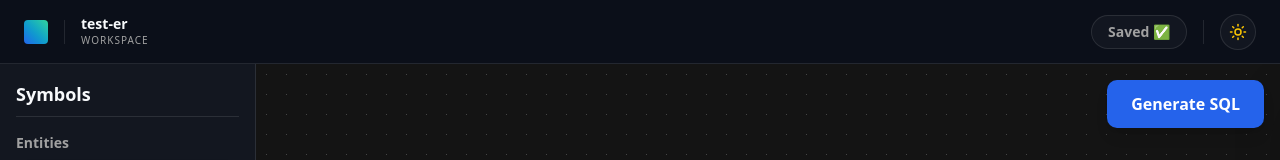
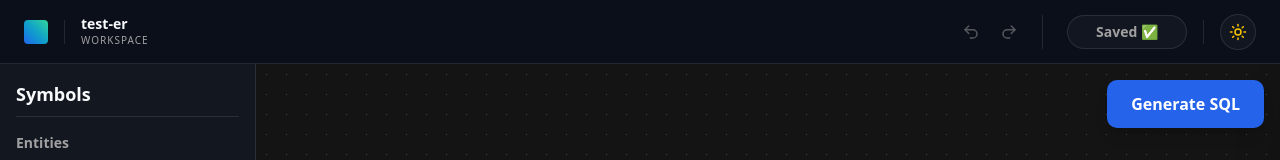
Before and after one commit to innovate-with-ravi/db_designer, a Next.js app: page /editor/1 in a window 1280 px wide. Shown: the top 160 px of the page. Built offline with nearby package versions, Linux system fonts and the light colour scheme; no server answers.

Commit message:
Undo Redo added in Editor

```diff
--- a/app/components/Editor/EditorHeader.tsx
+++ b/app/components/Editor/EditorHeader.tsx
@@ -5,6 +5,11 @@ import { saveDiagram } from "@/action/saveDiagram";
 import { useRouter } from 'next/navigation'
 import Link from "next/link";
 import ThemeToggle from "@/app/components/ThemeToggle";
+
+// Notice we use `useStore` here to make the buttons re-render when history states change
+import { useStore } from 'zustand';
+import { Undo2, Redo2 } from 'lucide-react'; // Make sure to import these!
+import useDiagramStore from "@/store/useDiagramStore";
 
 type EditorHeaderProps = {
     id: string;
@@ -16,7 +21,7 @@ type EditorHeaderProps = {
 export default function EditorHeader({ id, title, nodes, edges }: EditorHeaderProps) {
     const [isPending, startTransition] = useTransition();
     const router = useRouter();
-    const [syncStatus, setSyncStatus] = useState<"Saved ✅" | "Unsaved changes..." | "Saving...">("Saved ✅");
+    const [syncStatus, setSyncStatus] = useState<"Saved ✅" | "Unsaved" | "Saving...">("Saved ✅");
 
     // ... (KEEP ALL YOUR EXISTING AUTOSAVE/MEMO/EFFECT LOGIC HERE - IT IS PERFECT) ...
     const currentPayloadString = useMemo(() => {
@@ -34,23 +39,23 @@ export default function EditorHeader({ id, title, nodes, edges }: EditorHeaderPr
         if (isFirstRender.current) { isFirstRender.current = false; return; }
         if (currentPayloadString === lastSavedPayload.current) return;
 
-        setSyncStatus("Unsaved changes...");
+        setSyncStatus("Unsaved");
         const payloadToSave = JSON.parse(currentPayloadString);
 
         const autoSaveTimer = setTimeout(async () => {
             if (id === 'new') return;
-            if (syncStatus === 'Unsaved changes...') {
+            if (syncStatus === 'Unsaved') {
                 setSyncStatus("Saving...");
                 try {
                     await fetch(`/api/diagrams/${id}`, { method: 'PUT', headers: { 'Content-Type': 'application/json' }, body: JSON.stringify(payloadToSave) });
                     setSyncStatus("Saved ✅");
                     lastSavedPayload.current = currentPayloadString;
-                } catch (error) { setSyncStatus("Unsaved changes..."); }
+                } catch (error) { setSyncStatus("Unsaved"); }
             }
         }, 3000);
 
         const handleVisibilityChange = async () => {
-            if (document.visibilityState === 'hidden' && syncStatus === "Unsaved changes...") {
+            if (document.visibilityState === 'hidden' && syncStatus === "Unsaved") {
                 if (id !== 'new') {
                     await fetch(`/api/diagrams/${id}`, { method: 'PUT', headers: { 'Content-Type': 'application/json' }, body: JSON.stringify(payloadToSave), keepalive: true });
                 }
@@ -60,6 +65,7 @@ export default function EditorHeader({ id, title, nodes, edges }: EditorHeaderPr
         document.addEventListener("visibilitychange", handleVisibilityChange);
         return () => { clearTimeout(autoSaveTimer); document.removeEventListener("visibilitychange", handleVisibilityChange); };
     }, [currentPayloadString, id, syncStatus]);
+
 
     const handleForceSave = () => {
         startTransition(async () => {
@@ -82,6 +88,33 @@ export default function EditorHeader({ id, title, nodes, edges }: EditorHeaderPr
         });
     };
 
+    // 🌟 THE KEYBOARD LISTENER
+    useEffect(() => {
+        const handleKeyDown = (event: KeyboardEvent) => {
+            // Check if user is typing inside an input field (we don't want to undo canvas if they are just typing a name!)
+            if (event.target instanceof HTMLInputElement || event.target instanceof HTMLTextAreaElement) {
+                return;
+            }
+
+            const isMac = navigator.platform.toUpperCase().indexOf('MAC') >= 0;
+            const cmdOrCtrl = isMac ? event.metaKey : event.ctrlKey;
+
+            if (cmdOrCtrl && event.key.toLowerCase() === 's') {
+                event.preventDefault()
+                handleForceSave()
+            }
+        };
+
+        document.addEventListener('keydown', handleKeyDown);
+        return () => document.removeEventListener('keydown', handleKeyDown);
+    }, [handleForceSave]);
+
+    // Grab the state directly:
+    const { undo, redo, past, future } = useDiagramStore();
+
+    const canUndo = past.length > 0;
+    const canRedo = future.length > 0;
+
     return (
         <header className="h-16 shrink-0 flex items-center justify-between px-4 sm:px-6 bg-background text-foreground border-b border-border transition-colors duration-300">
 
@@ -99,15 +132,38 @@ export default function EditorHeader({ id, title, nodes, edges }: EditorHeaderPr
                 </div>
             </div>
 
-            {/* Right Side: Save Button & Theme */}
+            {/* Right Side: Save Button, undo-redo & Theme */}
             <div className="flex items-center gap-4">
+
+                {/* 🌟 3. The Time Travel Buttons */}
+                <div className="flex items-center gap-1 border-r border-border pr-4 mr-2">
+                    <button
+                        onClick={() => undo()}
+                        disabled={!canUndo}
+                        className={`p-2 rounded-md transition-colors ${canUndo ? 'text-foreground hover:bg-surface-hover' : 'text-muted-foreground opacity-50 cursor-not-allowed'}`}
+                        title="Undo (Ctrl+Z)"
+                    >
+                        <Undo2 size={18} />
+                    </button>
+                    <button
+                        onClick={() => redo()}
+                        disabled={!canRedo}
+                        className={`p-2 rounded-md transition-colors ${canRedo ? 'text-foreground hover:bg-surface-hover' : 'text-muted-foreground opacity-50 cursor-not-allowed'}`}
+                        title="Redo (Ctrl+Y)"
+                    >
+                        <Redo2 size={18} />
+                    </button>
+                </div>
+
+                {/* ... Save Button and Theme Toggle ... */}
                 <button
                     onClick={handleForceSave}
                     disabled={isPending || syncStatus === "Saved ✅"}
-                    className={`text-sm font-bold px-4 py-1.5 rounded-full transition-all ${syncStatus === "Saved ✅"
-                        ? "bg-surface text-muted-foreground border border-surface-border cursor-default"
+                    className={`text-sm font-bold px-4 py-1.5 rounded-full transition-all w-30 ${syncStatus === "Saved ✅"
+                        ? "bg-surface text-muted-foreground border border-surface-border cursor-not-allowed"
                         : "bg-brand-emerald hover:opacity-90 text-background shadow-md shadow-brand-emerald/20"
                         }`}
+                    title="Save (Ctrl+S)"
                 >
                     {isPending ? "Saving..." : syncStatus}
                 </button>
--- a/app/components/Editor/EditorPage.tsx
+++ b/app/components/Editor/EditorPage.tsx
@@ -38,7 +38,7 @@ const edgeTypes = {
 // We create an inner component to handle the canvas logic so we can use the useReactFlow hook
 function DnDCanvas() {
     const reactFlowWrapper = useRef<HTMLDivElement>(null);
-    const { nodes, edges, onNodesChange, onEdgesChange, onConnect, addNode } = useDiagramStore();
+    const { nodes, edges, onNodesChange, onEdgesChange, onConnect, addNode, takeSnapshot } = useDiagramStore();
     const { screenToFlowPosition } = useReactFlow();
 
     // 🌟 1. Grab the global theme for React Flow!
@@ -176,6 +176,9 @@ function DnDCanvas() {
                 onEdgesChange={onEdgesChange}
                 onConnect={onConnect}
                 onDrop={onDrop}
+
+                // 🌟 THE MAGIC FIX: Take ONE snapshot the moment they grab the node
+                onNodeDragStart={() => takeSnapshot()}
                 onDragOver={onDragOver}
                 connectionMode={ConnectionMode.Loose}
                 isValidConnection={isValidConnection}
@@ -195,6 +198,10 @@ export default function EditorPage() {
     const params = useParams()
 
     const { nodes, edges, validateDiagram, setEntityExpanded, activeExpandedEntityId, setGlobalErrors, setDiagram } = useDiagramStore();
+
+    // Grab the new manual functions directly!
+    const { undo, redo } = useDiagramStore();
+
     const [sqlOutput, setSqlOutput] = useState<{ sql: string, html: string } | null>(null);
 
     const [isHydrating, setIsHydrating] = useState(true);
@@ -248,7 +255,37 @@ export default function EditorPage() {
         };
 
         loadProject();
+
     }, [params.id, setDiagram]);
+
+    // 🌟 THE KEYBOARD LISTENER
+    useEffect(() => {
+        const handleKeyDown = (event: KeyboardEvent) => {
+            // Check if user is typing inside an input field (we don't want to undo canvas if they are just typing a name!)
+            if (event.target instanceof HTMLInputElement || event.target instanceof HTMLTextAreaElement) {
+                return;
+            }
+
+            const isMac = navigator.platform.toUpperCase().indexOf('MAC') >= 0;
+            const cmdOrCtrl = isMac ? event.metaKey : event.ctrlKey;
+
+            if (cmdOrCtrl && event.key.toLowerCase() === 'z') {
+                if (event.shiftKey) {
+                    event.preventDefault();
+                    redo(); // Cmd+Shift+Z (Mac Redo)
+                } else {
+                    event.preventDefault();
+                    undo(); // Ctrl+Z or Cmd+Z (Undo)
+                }
+            } else if (cmdOrCtrl && event.key.toLowerCase() === 'y') {
+                event.preventDefault();
+                redo(); // Ctrl+Y (Windows Redo)
+            }
+        };
+
+        document.addEventListener('keydown', handleKeyDown);
+        return () => document.removeEventListener('keydown', handleKeyDown);
+    }, [undo, redo]);
 
     const handleGenerate = async () => {
         const isTopologicallyValid = validateDiagram();
@@ -284,6 +321,9 @@ export default function EditorPage() {
         if (!nodes.some((n) => n.id == activeExpandedEntityId))
             setEntityExpanded(null)
     }, [nodes, activeExpandedEntityId, setEntityExpanded])
+
+    // console.log("nodes: ", nodes);
+    // console.log("edges: ", edges);
 
     // 🌟 Loading Screen Fix
     if (isHydrating) {
--- a/store/useDiagramStore.ts
+++ b/store/useDiagramStore.ts
@@ -5,14 +5,12 @@ import {
   Node,
   Edge,
   Connection,
-  addEdge,
   OnNodesChange,
   OnEdgesChange,
   OnConnect,
   applyNodeChanges,
   applyEdgeChanges
 } from '@xyflow/react';
-import { boolean } from 'zod';
 
 export interface ValidationError {
   message: string;
@@ -32,10 +30,10 @@ interface DiagramState {
   // Custom product actions we will use later
   addNode: (node: Node) => void;
   updateNodeData: (nodeId: string, newData: any) => void;
+  updateEdgeData: (edgeId: string, newData: any) => void;
 
   activeExpandedEntityId: string | null;
   setEntityExpanded: (entityId: string | null) => void;
-  updateEdgeData: (edgeId: string, newData: any) => void;
 
   // error handling:
   globalErrors: ValidationError[];
@@ -45,29 +43,81 @@ interface DiagramState {
   setActiveErrorNodeId: (id: string | null) => void;
 
   setDiagram: (nodes: any[], edges: any[]) => void;
+
+  // History state
+  past: { nodes: Node[]; edges: Edge[] }[];
+  future: { nodes: Node[]; edges: Edge[] }[];
+  takeSnapshot: () => void;
+  undo: () => void;
+  redo: () => void;
 }
 
-// 2. Create the actual Zustand store
-// // this is our useDiagramStore hook that we can use in our components to get parts (nodes, edges) of the store and call actions (addNode etc.)
 const useDiagramStore = create<DiagramState>((set, get) => ({
   nodes: [],
   edges: [],
+  activeExpandedEntityId: null,
+  globalErrors: [],
+  activeErrorNodeId: null,
 
-  activeExpandedEntityId: null, // Starts as null
+  // 🌟 1. MANUAL TIME MACHINE STATE
+  past: [],
+  future: [],
 
-  globalErrors: [],
-  setGlobalErrors: (errors) => set({ globalErrors: errors }),
+  takeSnapshot: () => {
+    const { nodes, edges, past } = get();
+    set({
+      past: [...past, {
+        nodes: JSON.parse(JSON.stringify(nodes)),
+        edges: JSON.parse(JSON.stringify(edges))
+      }].slice(-50),
+      future: []
+    });
+  },
 
-  activeErrorNodeId: null,
-  setActiveErrorNodeId: (id) => set({ activeErrorNodeId: id }),
+  undo: () => {
+    const { past, future, nodes, edges } = get();
+    if (past.length === 0) return;
 
+    const previous = past[past.length - 1];
+    const newPast = past.slice(0, past.length - 1);
+
+    set({
+      nodes: previous.nodes,
+      edges: previous.edges,
+      past: newPast,
+      future: [{ nodes, edges }, ...future]
+    });
+  },
+
+  redo: () => {
+    const { past, future, nodes, edges } = get();
+    if (future.length === 0) return;
+
+    const next = future[0];
+    const newFuture = future.slice(1);
+
+    set({
+      nodes: next.nodes,
+      edges: next.edges,
+      past: [...past, { nodes, edges }],
+      future: newFuture
+    });
+  },
+
+  // 🌟 2. STRATEGIC SNAPSHOT TRIGGERS
   setDiagram: (nodes, edges) => set({
     nodes,
     edges,
     globalErrors: [],
     activeExpandedEntityId: null,
-    activeErrorNodeId: null
+    activeErrorNodeId: null,
+    past: [],
+    future: []
   }),
+
+  setGlobalErrors: (errors) => set({ globalErrors: errors }),
+  setActiveErrorNodeId: (id) => set({ activeErrorNodeId: id }),
+  setEntityExpanded: (entityId: string | null) => set({ activeExpandedEntityId: entityId }),
 
   validateDiagram: () => {
     const { nodes, edges } = get();
@@ -75,7 +125,6 @@ const useDiagramStore = create<DiagramState>((set, get) => ({
 
     const entities = nodes.filter((n) => n.type === 'entity');
 
-    // Regex to ensure valid SQL identifiers (Starts with letter/underscore, contains only letters/numbers/underscores)
     const isValidName = (name: string) => /^[a-zA-Z_][a-zA-Z0-9_]*$/.test(name);
 
     if (entities.length === 0) {
@@ -89,7 +138,6 @@ const useDiagramStore = create<DiagramState>((set, get) => ({
     entities.forEach((entity) => {
       const tableName = entity.data.label || 'Unnamed_Table';
 
-      // Feature 1: Validate Table Name format
       if (!isValidName(tableName as string)) {
         errors.push({
           message: `Table '${tableName}' has an invalid name. Use only letters, numbers, and underscores (no spaces).`,
@@ -97,19 +145,16 @@ const useDiagramStore = create<DiagramState>((set, get) => ({
         });
       }
 
-      // Feature 2: Prevent Duplicate Table Names
       const upperTableName = (tableName as string).toUpperCase();
       if (seenTableNames.has(upperTableName)) {
         errors.push({ message: `Duplicate table name found: '${tableName}'. Table names must be unique.`, nodeId: entity.id });
       }
       seenTableNames.add(upperTableName);
 
-      // Primary Key Check
       if (!entity.data.primaryKey) {
         errors.push({ message: `Table '${tableName}' is missing a Primary Key.`, nodeId: entity.id });
       }
 
-      // Gather all attributes (Hidden + Visual)
       const visualAttrs = edges
         .filter((e) => e.source === entity.id || e.target === entity.id)
         .map((e) => nodes.find((n) => n?.id === (e.source === entity.id ? e.target : e.source)))
@@ -124,16 +169,13 @@ const useDiagramStore = create<DiagramState>((set, get) => ({
       if (allAttrs.length === 0) {
         errors.push({ message: `Table '${tableName}' has no attributes. Add columns before generating SQL.`, nodeId: entity.id });
       } else {
-        // Validate Every Attribute
         allAttrs.forEach((attr) => {
           const attrName = attr.name || 'Unnamed_Column';
 
-          // Feature 1: Validate Column Name format
           if (!isValidName(attrName)) {
             errors.push({ message: `Column '${attrName}' in table '${tableName}' is invalid. No spaces or special characters allowed.`, nodeId: entity.id });
           }
 
-          // Feature 3: Check for missing Data Types and Sizes
           if (!attr.dataType || attr.dataType.trim() === '') {
             errors.push({ message: `Column '${attrName}' in table '${tableName}' is missing a Data Type.`, nodeId: entity.id });
           } else if ((attr.dataType === 'VARCHAR' || attr.dataType === 'CHAR') && (!attr.size || attr.size.trim() === '')) {
@@ -142,7 +184,6 @@ const useDiagramStore = create<DiagramState>((set, get) => ({
         });
       }
 
-      // Disconnected Table Check
       if (!hasRelationships && entities.length > 1 && allAttrs.length > 0) {
         errors.push({ message: `Warning: Table '${tableName}' is completely disconnected from the rest of the database.`, nodeId: entity.id });
       }
@@ -152,34 +193,46 @@ const useDiagramStore = create<DiagramState>((set, get) => ({
     return errors.length === 0;
   },
 
-  setEntityExpanded: (entityId: string | null) => {
-    set({ activeExpandedEntityId: entityId }); // Just store the one ID!
+  // 🌟 THE BULLETPROOF GUARDS
+  onNodesChange: (changes) => {
+    // ONLY snapshot if a node is actively being DELETED.
+    // We explicitly ignore 'position', 'select', and 'dimensions' changes here.
+    const isDeletion = changes.some(c => c.type === 'remove');
+    if (isDeletion) {
+      get().takeSnapshot();
+    }
+
+    set({ nodes: applyNodeChanges(changes, get().nodes) });
   },
 
-  updateEdgeData: (edgeId, newData) => {
+  onEdgesChange: (changes) => {
+    // ONLY snapshot if an edge is actively being DELETED.
+    const isDeletion = changes.some(c => c.type === 'remove');
+    if (isDeletion) {
+      get().takeSnapshot();
+    }
+
+    set({ edges: applyEdgeChanges(changes, get().edges) });
+  },
+
+  updateNodeData: (nodeId, newData) => {
+    // 🌟 SNAPSHOT BEFORE WE CHANGE THE DATA
+    get().takeSnapshot();
+
     set((state) => ({
-      edges: state.edges.map((edge) =>
-        edge.id === edgeId ? { ...edge, data: { ...edge.data, ...newData } } : edge
+      nodes: state.nodes.map((node) =>
+        node.id === nodeId ? { ...node, data: { ...node.data, ...newData } } : node
       ),
     }));
   },
 
-  // This handles the drag-and-drop physics automatically
-  onNodesChange: (changes) => {
-    set({
-      nodes: applyNodeChanges(changes, get().nodes),
-    });
+  updateEdgeData: (edgeId, newData) => {
+    get().takeSnapshot();
+    set((state) => ({ edges: state.edges.map((edge) => edge.id === edgeId ? { ...edge, data: { ...edge.data, ...newData } } : edge) }));
   },
 
-  // This handles selecting and deleting lines
-  onEdgesChange: (changes) => {
-    set({
-      edges: applyEdgeChanges(changes, get().edges),
-    });
-  },
-
-  // This handles drawing new lines
   onConnect: (connection: Connection) => {
+    get().takeSnapshot();
     const state = get();
 
     const sourceNode = state.nodes.find(n => n.id === connection.source);
@@ -187,46 +240,31 @@ const useDiagramStore = create<DiagramState>((set, get) => ({
 
     if (!sourceNode || !targetNode) return;
 
-    // 1. Determine the Edge Type dynamically!
-    // If both nodes are entities, it's a Relationship Diamond. Otherwise, it's a standard default line.
     const isEntityToEntity = sourceNode.type === 'entity' && targetNode.type === 'entity';
     const finalEdgeType = isEntityToEntity ? 'relationship' : 'default';
 
-    // 2. Build the final edge object
     const newEdge = {
-      ...connection, id: `edge-${Date.now()}-${Math.floor(Math.random() * 10000)}`, type: finalEdgeType, data: isEntityToEntity ? { label: 'REL' } : {}
+      ...connection,
+      id: `edge-${Date.now()}-${Math.floor(Math.random() * 10000)}`,
+      type: finalEdgeType,
+      data: isEntityToEntity ? { label: 'REL' } : {}
     };
 
-    // 4. Force it into the state array directly
     set({ edges: [...state.edges, newEdge] });
 
-    // 3. Is one of them a Key attribute?
     const isSourceKey = sourceNode.data?.attributeType === 'key';
     const isTargetKey = targetNode.data?.attributeType === 'key';
 
     if (isSourceKey || isTargetKey) {
-      // Figure out which one is the Entity and which is the Key
       const entityId = sourceNode.type === 'entity' ? sourceNode.id : targetNode.id;
       const keyNodeId = sourceNode.type === 'attribute' ? sourceNode.id : targetNode.id;
-
-      // 4. Fire the update exactly as you designed it!
       state.updateNodeData(entityId, { primaryKey: keyNodeId });
-
-      // (The only edge-case here is if a user clicks the physical line and hits the "Delete" key. The entity's primaryKey string would still hold the ID of the disconnected node. For this MVP, our compiler can just double-check if the node is still attached. If you want to handle it live later, you would add similar logic to onEdgesChange!)
     }
   },
 
-  // Custom action for our future Sidebar
   addNode: (node: Node) => {
+    get().takeSnapshot();
     set({ nodes: [...get().nodes, node] });
-  },
-
-  updateNodeData: (nodeId, newData) => {
-    set((state) => ({
-      nodes: state.nodes.map((node) =>
-        node.id === nodeId ? { ...node, data: { ...node.data, ...newData } } : node
-      ),
-    }));
   },
 }));
 
```
Also changed, not shown: Plan/Roadmap/RoadMap1.md (+0 -4 lines), app/components/edges/RelationshipEdge.tsx (+14 -4 lines), app/components/nodes/AttributeNode.tsx (+6 -1 lines), app/components/nodes/EntityNode.tsx (+6 -1 lines), 1 other file (tests, documents, lock files or other folders).
